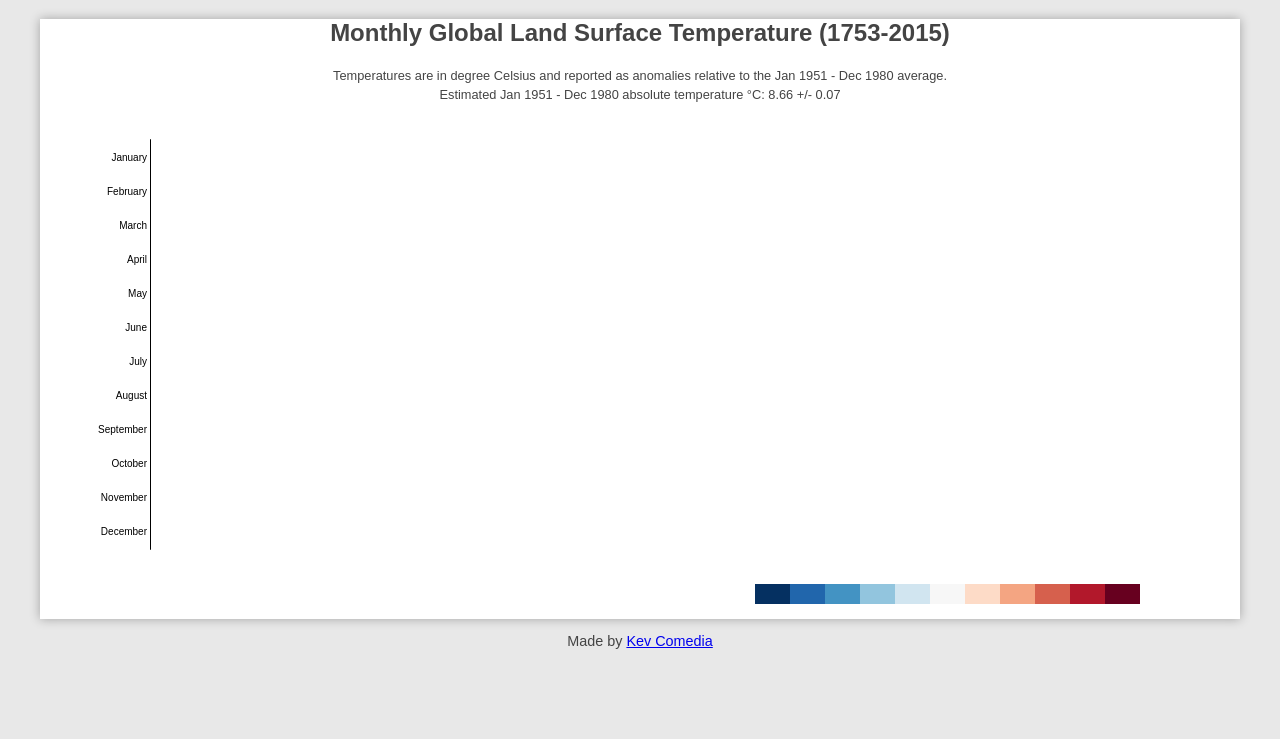
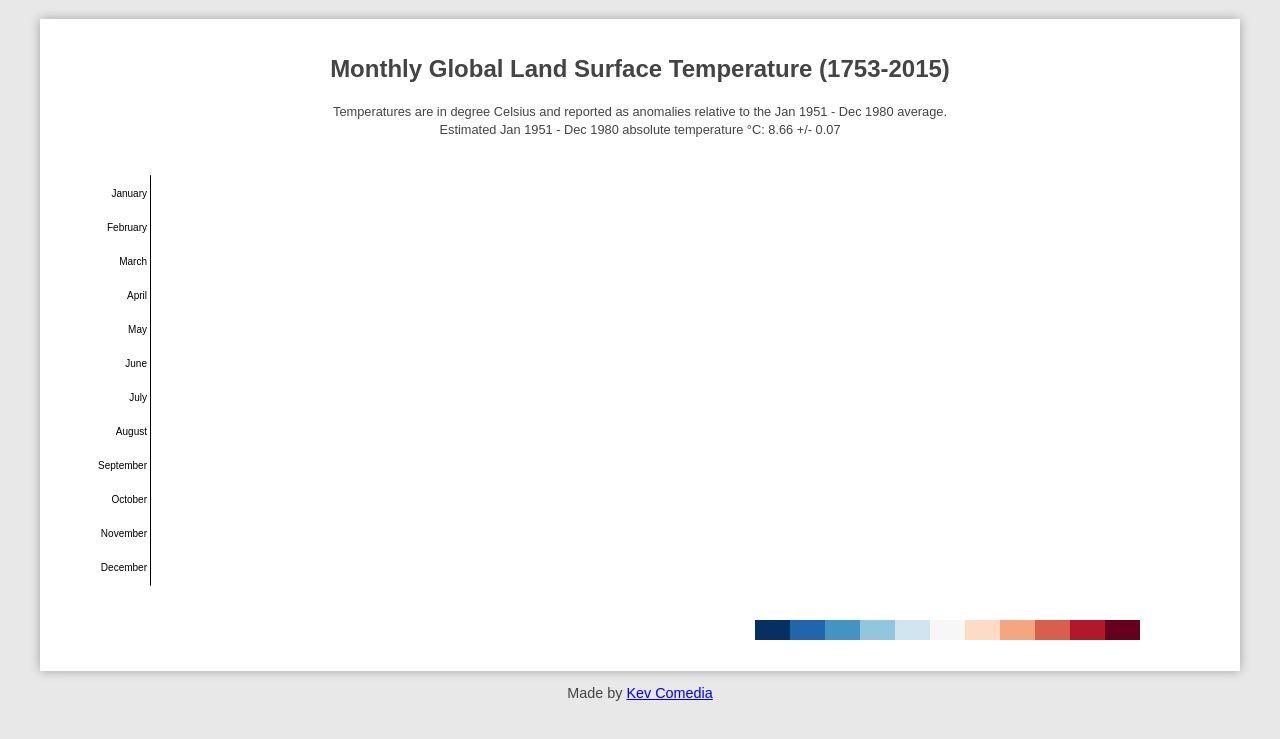
Before and after one commit to kevcomedia/d3-heat-map, a website built with webpack: page src/index.html in a window 1280 px wide. Shown: the part 61-800 px from the top of the page. Built offline with nearby package versions, Linux system fonts and the light colour scheme; what d3-request, d3-tip would draw is missing.

Commit message:
Add container padding

```diff
--- a/src/styles.scss
+++ b/src/styles.scss
@@ -1,3 +1,9 @@
+*,
+*::before,
+*::after {
+  box-sizing: border-box;
+}
+
 body {
   background-color: #e8e8e8;
   color: #444;
@@ -15,6 +21,7 @@ h2,
   box-shadow: 0 0 10px rgba(0,0,0,.3);
   width: 1200px;
   margin: 0 auto;
+  padding: 1em;
 }
 
 #chart {
```
